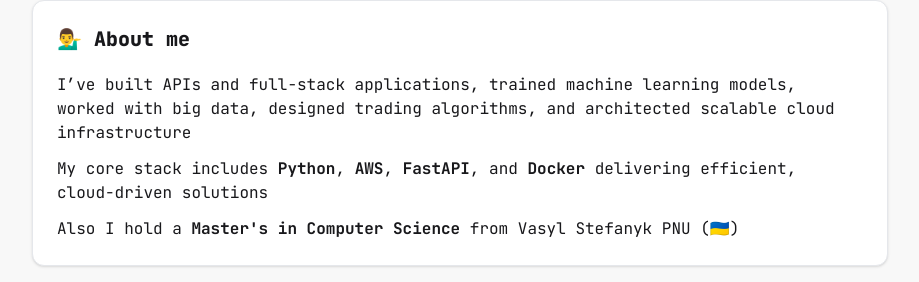
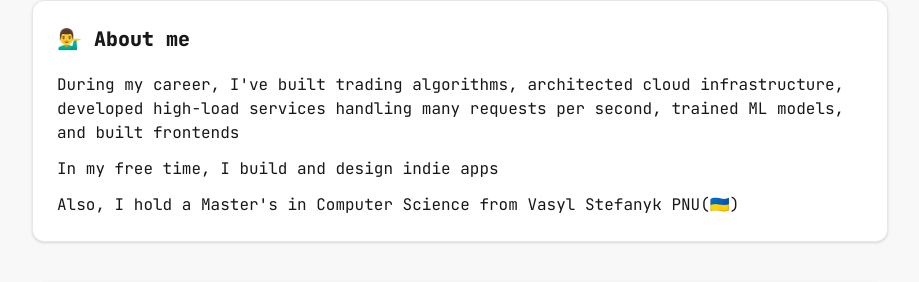
Before and after one commit to vovapyc/vovapyc.github.io, a SvelteKit app: page / in a window 1280 px wide. Shown: the part 220-502 px from the top of the page, without its empty margins (180-1099 px from the left). Built offline with nearby package versions, Linux system fonts and the light colour scheme.

Commit message:
Update about me

```diff
--- a/src/routes/+page.svelte
+++ b/src/routes/+page.svelte
@@ -23,14 +23,14 @@
 
 <Card title="💁‍♂️ About me">
 	<p>
-		I’ve built APIs and full-stack applications, trained machine learning models, worked with big
-		data, designed trading algorithms, and architected scalable cloud infrastructure
+		During my career, I've built trading algorithms, architected cloud infrastructure, developed high-load services handling many requests per second, trained ML models, and built frontends
 	</p>
 	<p>
-		My core stack includes <b>Python</b>, <b>AWS</b>, <b>FastAPI</b>, and <b>Docker</b> delivering efficient,
-		cloud-driven solutions
+		In my free time, I build and design indie apps
 	</p>
-	<p>Also I hold a <b>Master's in Computer Science</b> from Vasyl Stefanyk PNU (🇺🇦)</p>
+	<p>
+		Also, I hold a Master's in Computer Science from Vasyl Stefanyk PNU(🇺🇦)
+	</p>
 </Card>
 
 <Projects>
```
